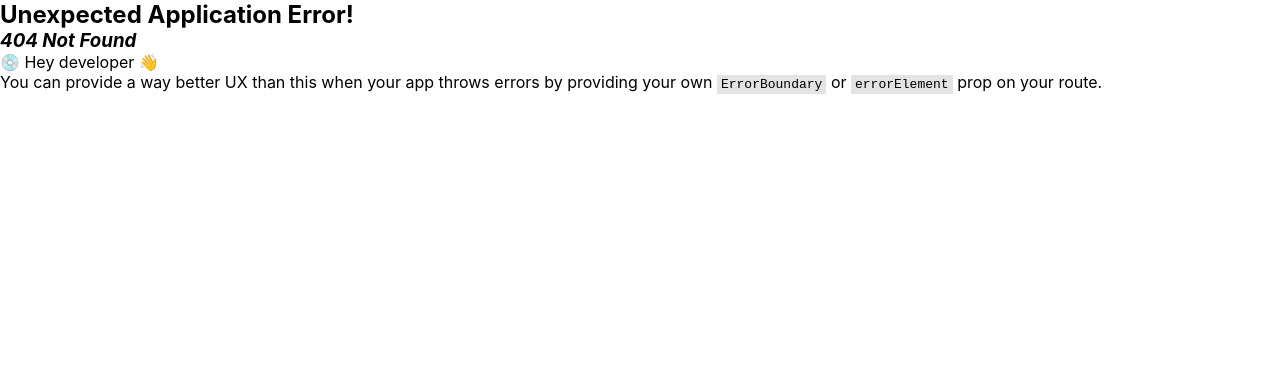
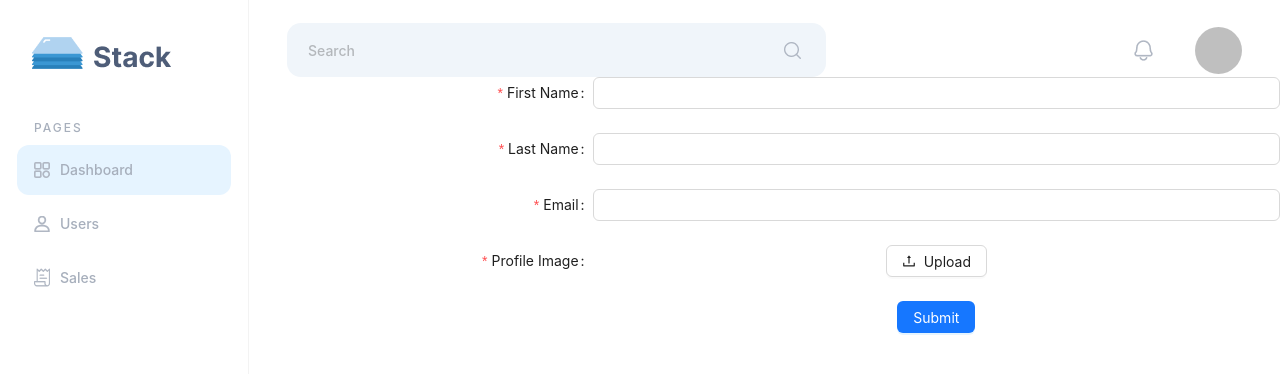
Before and after one commit to nhasan97/M360ICT-Assignment, a React (Vite) app: page /dashboard/add-user in a window 1280 px wide. Before the commit this address had no page. Shown: the top 374 px of the page. Built offline with nearby package versions, Linux system fonts and the light colour scheme.

Commit message:
created AddUser and UpdateUser components containing basic antd forms, added and updated route for AddUser and UpdateUser components in Routes.tsx and UsersTable.tsx respectively

```diff
--- a/src/components/Users/UsersTable.tsx
+++ b/src/components/Users/UsersTable.tsx
@@ -88,8 +88,8 @@ const UsersTable = ({ data, page, fetchData, showDropDown }) => {
                   id={"custom-dropdown" + user.id}
                   className="hidden"
                 >
-                  <Link to={"/add-user"}>Add User</Link>
-                  <Link to={`/update-user/${user.id}`}>Update</Link>
+                  <Link to={"/dashboard/add-user"}>Add User</Link>
+                  <Link to={`/dashboard/update-user/${user.id}`}>Update</Link>
                   <Link to={`/delete-user/${user.id}`}>Delete</Link>
                 </Flex>
               </div>
--- /dev/null
+++ b/src/pages/AddUser/AddUser.tsx
@@ -0,0 +1,111 @@
+import { Button, Form, Input, Upload } from "antd";
+import React from "react";
+import { UploadOutlined } from "@ant-design/icons";
+
+const randomIdGenerator = (min: number, max: number) =>
+  Math.floor(Math.random() * (max - min + 1)) + min;
+
+const onFinish = (values) => {
+  console.log("Success:", values);
+};
+
+const onFinishFailed = (errorInfo) => {
+  console.log("Failed:", errorInfo);
+};
+
+type FieldType = {
+  id?: number;
+  email?: string;
+  first_name?: string;
+  last_name?: string;
+  avatar?: string;
+};
+
+const formStyle: React.CSSProperties = {
+  //   width: "100%",
+  maxWidth: "600",
+};
+
+const AddUser = () => {
+  return (
+    <div>
+      <Form
+        name="basic"
+        labelCol={{ span: 8 }}
+        wrapperCol={{ span: 16 }}
+        style={formStyle}
+        initialValues={{ remember: true }}
+        onFinish={onFinish}
+        onFinishFailed={onFinishFailed}
+        autoComplete="off"
+      >
+        <Form.Item<FieldType>
+          label="Your ID"
+          name="id"
+          hidden
+          initialValue={randomIdGenerator(12, 30)}
+          rules={[{ required: true, message: "Please input your username!" }]}
+        >
+          <Input readOnly required hidden />
+        </Form.Item>
+
+        <Form.Item<FieldType>
+          label="First Name"
+          name="first_name"
+          rules={[{ required: true, message: "Please input your username!" }]}
+        >
+          <Input />
+        </Form.Item>
+
+        <Form.Item<FieldType>
+          label="Last Name"
+          name="last_name"
+          rules={[{ required: true, message: "Please input your username!" }]}
+        >
+          <Input />
+        </Form.Item>
+
+        <Form.Item<FieldType>
+          label="Email"
+          name="email"
+          rules={[
+            {
+              type: "email",
+              required: true,
+              message: "Please input your email!",
+            },
+          ]}
+        >
+          <Input />
+        </Form.Item>
+
+        <Form.Item<FieldType>
+          label="Profile Image"
+          name="avatar"
+          rules={[
+            {
+              required: true,
+              message: "Please choose an image!",
+            },
+          ]}
+        >
+          <Upload
+            action="https://run.mocky.io/v3/435e224c-44fb-4773-9faf-380c5e6a2188"
+            listType="picture"
+            // fileList={}
+          >
+            <Button icon={<UploadOutlined />}>Upload</Button>
+          </Upload>
+        </Form.Item>
+
+        <Form.Item wrapperCol={{ offset: 8, span: 16 }}>
+          <Button type="primary" htmlType="submit">
+            Submit
+          </Button>
+        </Form.Item>
+      </Form>
+    </div>
+  );
+};
+
+export default AddUser;
--- /dev/null
+++ b/src/pages/UpdateUser/UpdateUser.tsx
@@ -0,0 +1,108 @@
+import { Button, Form, Input, Upload } from "antd";
+import React from "react";
+import { UploadOutlined } from "@ant-design/icons";
+
+const onFinish = (values) => {
+  console.log("Success:", values);
+};
+
+const onFinishFailed = (errorInfo) => {
+  console.log("Failed:", errorInfo);
+};
+
+type FieldType = {
+  id?: number;
+  email?: string;
+  first_name?: string;
+  last_name?: string;
+  avatar?: string;
+};
+
+const formStyle: React.CSSProperties = {
+  //   width: "100%",
+  maxWidth: "600",
+};
+
+const UpdateUser = () => {
+  return (
+    <div>
+      <Form
+        name="basic"
+        labelCol={{ span: 8 }}
+        wrapperCol={{ span: 16 }}
+        style={formStyle}
+        initialValues={{ remember: true }}
+        onFinish={onFinish}
+        onFinishFailed={onFinishFailed}
+        autoComplete="off"
+      >
+        <Form.Item<FieldType>
+          label="Your ID"
+          name="id"
+          hidden
+          // initialValue={}
+          rules={[{ required: true, message: "Please input your username!" }]}
+        >
+          <Input readOnly required hidden />
+        </Form.Item>
+
+        <Form.Item<FieldType>
+          label="First Name"
+          name="first_name"
+          rules={[{ required: true, message: "Please input your username!" }]}
+        >
+          <Input />
+        </Form.Item>
+
+        <Form.Item<FieldType>
+          label="Last Name"
+          name="last_name"
+          rules={[{ required: true, message: "Please input your username!" }]}
+        >
+          <Input />
+        </Form.Item>
+
+        <Form.Item<FieldType>
+          label="Email"
+          name="email"
+          rules={[
+            {
+              type: "email",
+              required: true,
+              message: "Please input your email!",
+            },
+          ]}
+        >
+          <Input />
+        </Form.Item>
+
+        <Form.Item<FieldType>
+          label="Profile Image"
+          name="avatar"
+          rules={[
+            {
+              required: true,
+              message: "Please choose an image!",
+            },
+          ]}
+        >
+          <Upload
+            action="https://run.mocky.io/v3/435e224c-44fb-4773-9faf-380c5e6a2188"
+            listType="picture"
+            // fileList={}
+          >
+            <Button icon={<UploadOutlined />}>Upload</Button>
+          </Upload>
+        </Form.Item>
+
+        <Form.Item wrapperCol={{ offset: 8, span: 16 }}>
+          <Button type="primary" htmlType="submit">
+            Submit
+          </Button>
+        </Form.Item>
+      </Form>
+    </div>
+  );
+};
+
+export default UpdateUser;
```
Also changed, not shown: src/routes/Routes.tsx (+10 -0 lines).
